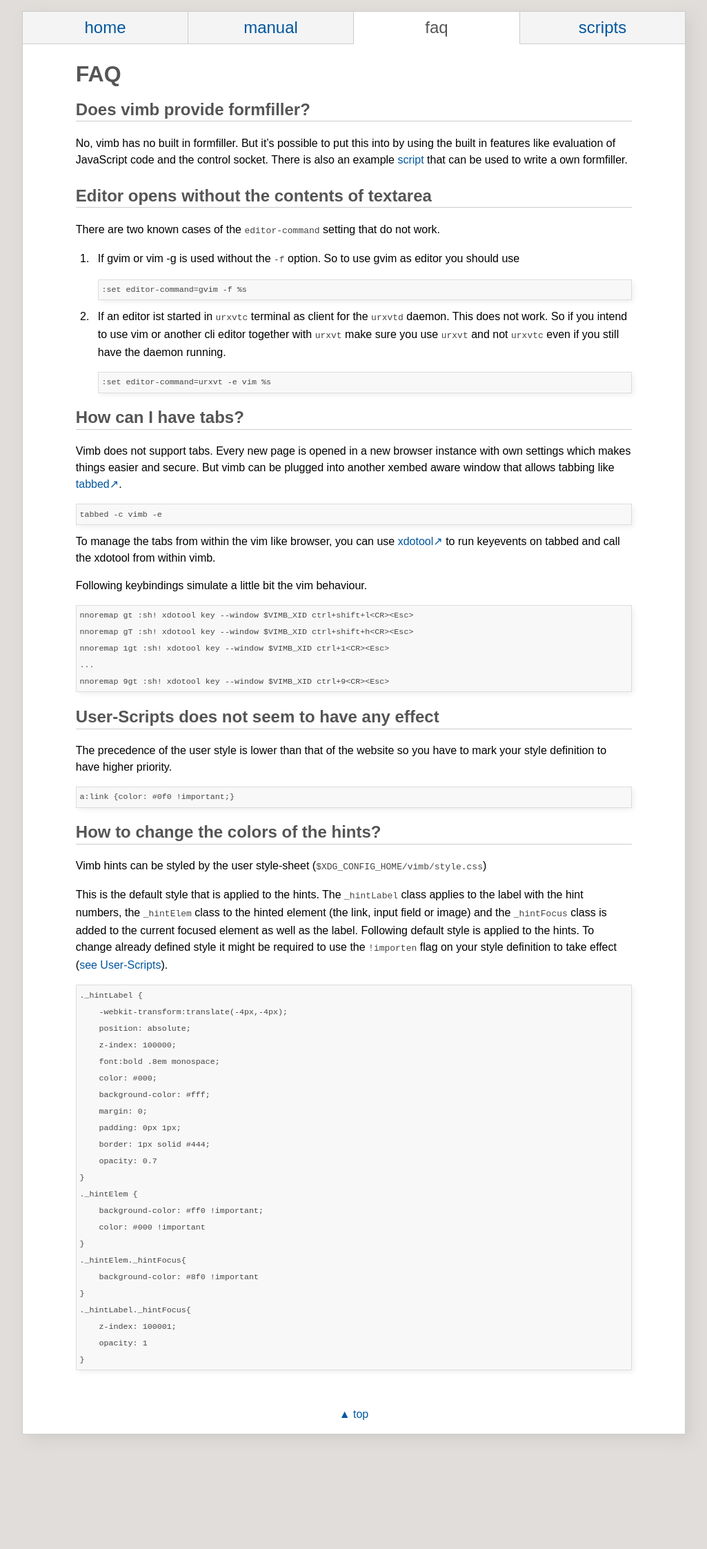
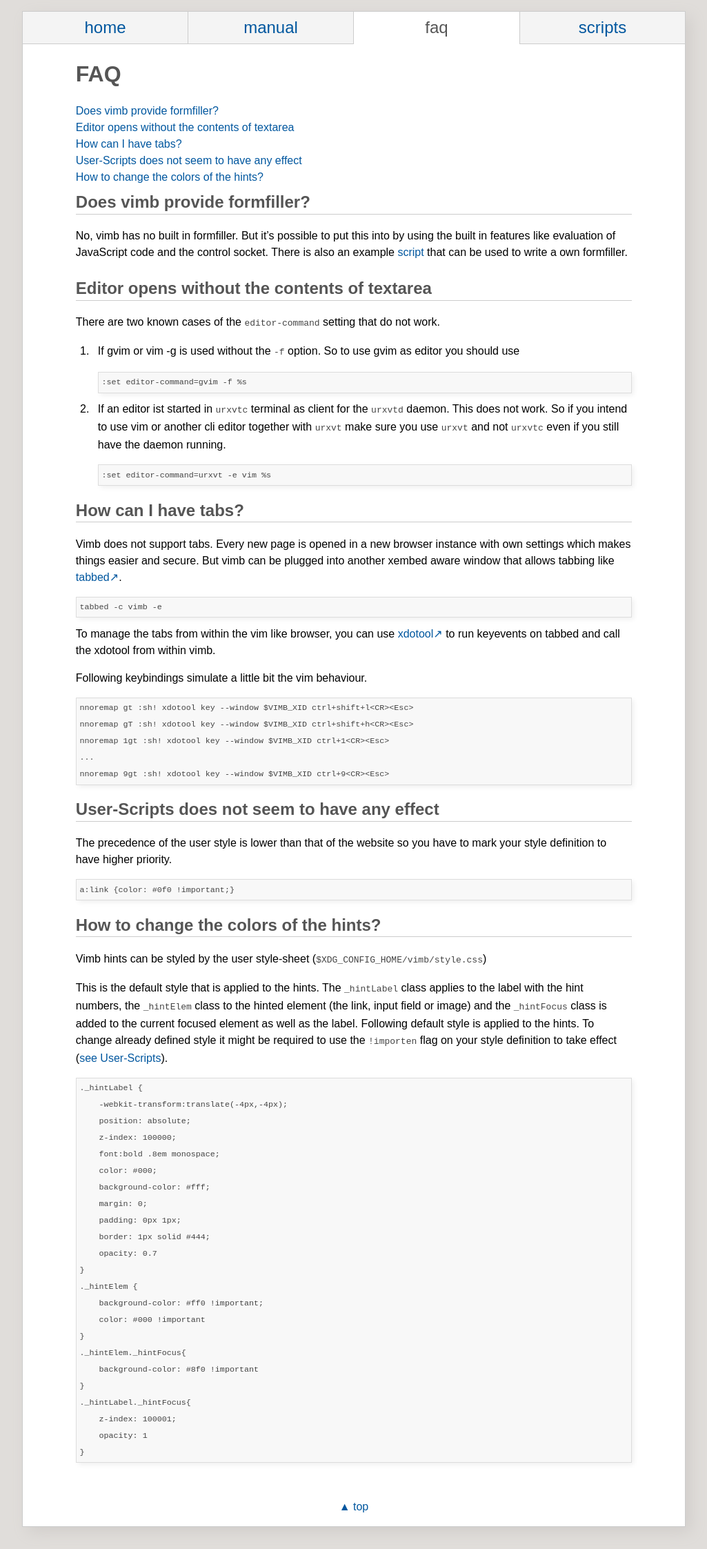
Before and after one commit to fanglingsu/vimb, a Jekyll site: the page built from faq.md, in a window 1280 px wide. Shown: the whole page at 69% size, without its empty margins (127-1152 px from the left). Built offline with Jekyll 4.4.1, drawn with Linux system fonts in a browser that asks for light colours; before the commit the page ends 2111 px from its top, so only the background shows below that.

Commit message:
Added table of contents.

```diff
--- a/_config.yml
+++ b/_config.yml
@@ -4,9 +4,9 @@
 markdown:    kramdown
 
 kramdown:
-  auto_ids:       false
+  auto_ids:       true
   footnote_nr:    1
   entity_output:  as_char
-  toc_levels:     2..5
+  toc_levels:     2..3
 
 exclude: [README.md]
--- a/faq.md
+++ b/faq.md
@@ -6,6 +6,9 @@
 ---
 
 # FAQ
+
+* toc
+{:toc}
 
 ## Does vimb provide formfiller?
 
--- a/theme/main.css
+++ b/theme/main.css
@@ -36,6 +36,9 @@
 nav li:last-child a{border-right-width:0}
 nav li.active a{background-color:#fff;color:#555;border-width:0}
 nav li.active+li a{border-left-width:1px}
+#markdown-toc{margin-left:0}
+#markdown-toc li{list-style-type:none;padding-left:0}
+
 @media screen and (max-width:38em){
 #page{margin:0}
 #content{padding:0em .5em}
```
Also changed, not shown: man.md (+2 -11 lines), scripts.md (+3 -0 lines).
